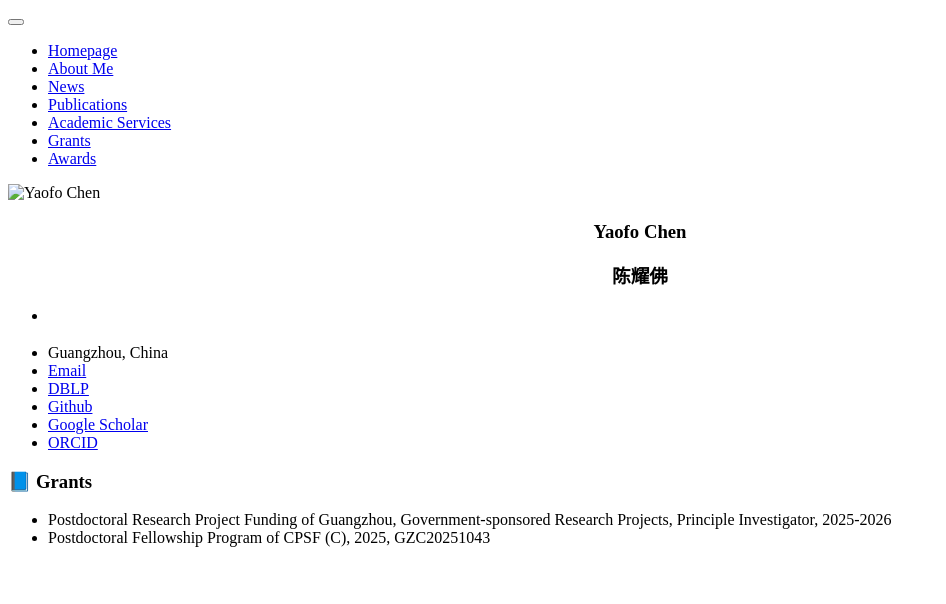
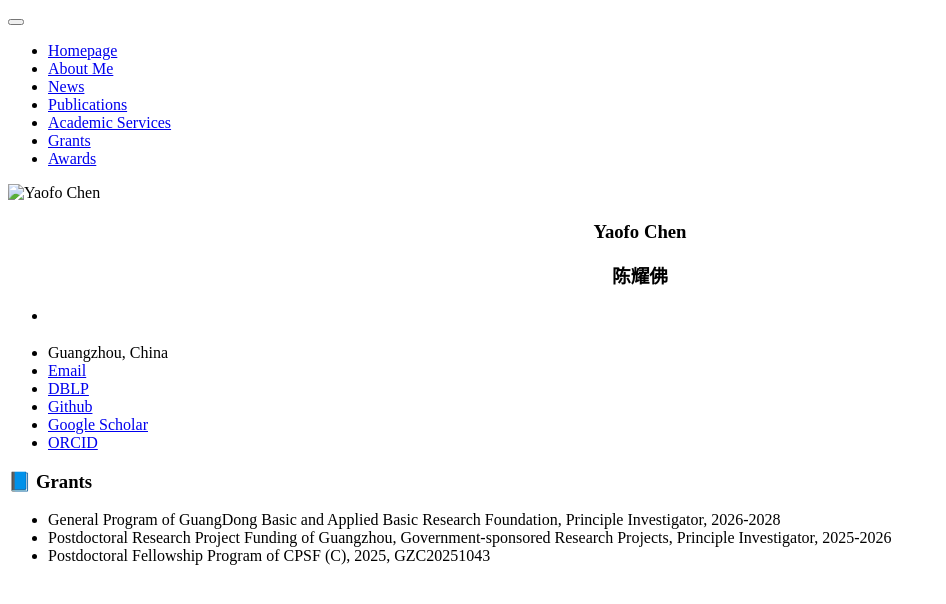
Before and after one commit to chenyaofo/homepagev2, a Jekyll site: the page built from _pages/includes/grants.md, in a window 1280 px wide. Shown: the top 604 px of the page, without its empty margins (0-946 px from the left). Built offline with Jekyll 4.4.1, drawn with Linux system fonts in a browser that asks for light colours; our own code applies the rules of GitHub Pages for plain Markdown files.

Commit message:
Update grants.md

```diff
--- a/_pages/includes/grants.md
+++ b/_pages/includes/grants.md
@@ -29,5 +29,6 @@ PI stands for Principle Investigator, PP stands for Project Participant.
 
 # 📘 Grants
 
+ - General Program of GuangDong Basic and Applied Basic Research Foundation, Principle Investigator, 2026-2028
  - Postdoctoral Research Project Funding of Guangzhou, Government-sponsored Research Projects, Principle Investigator, 2025-2026
  - Postdoctoral Fellowship Program of CPSF (C), 2025, GZC20251043
```
